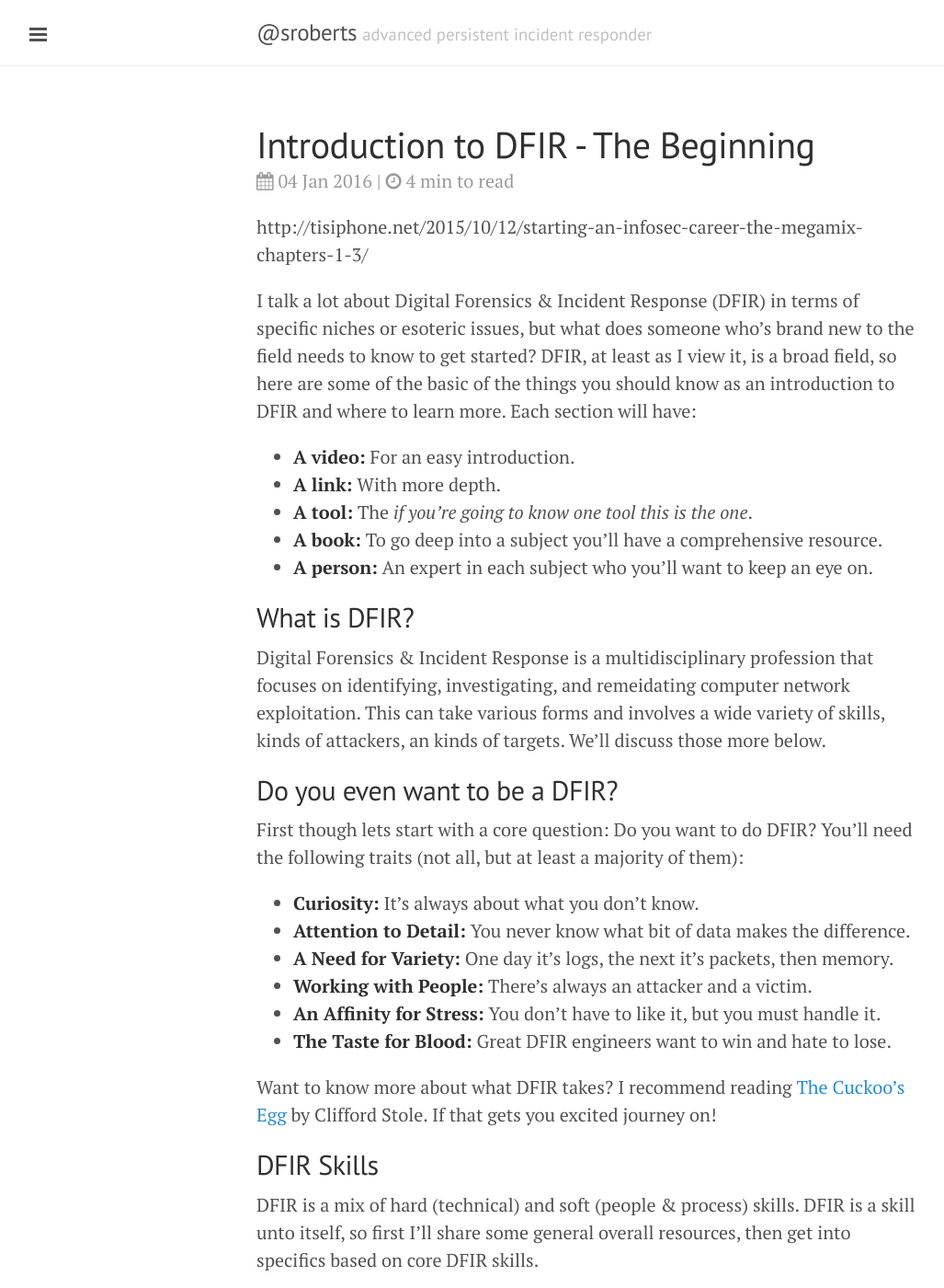
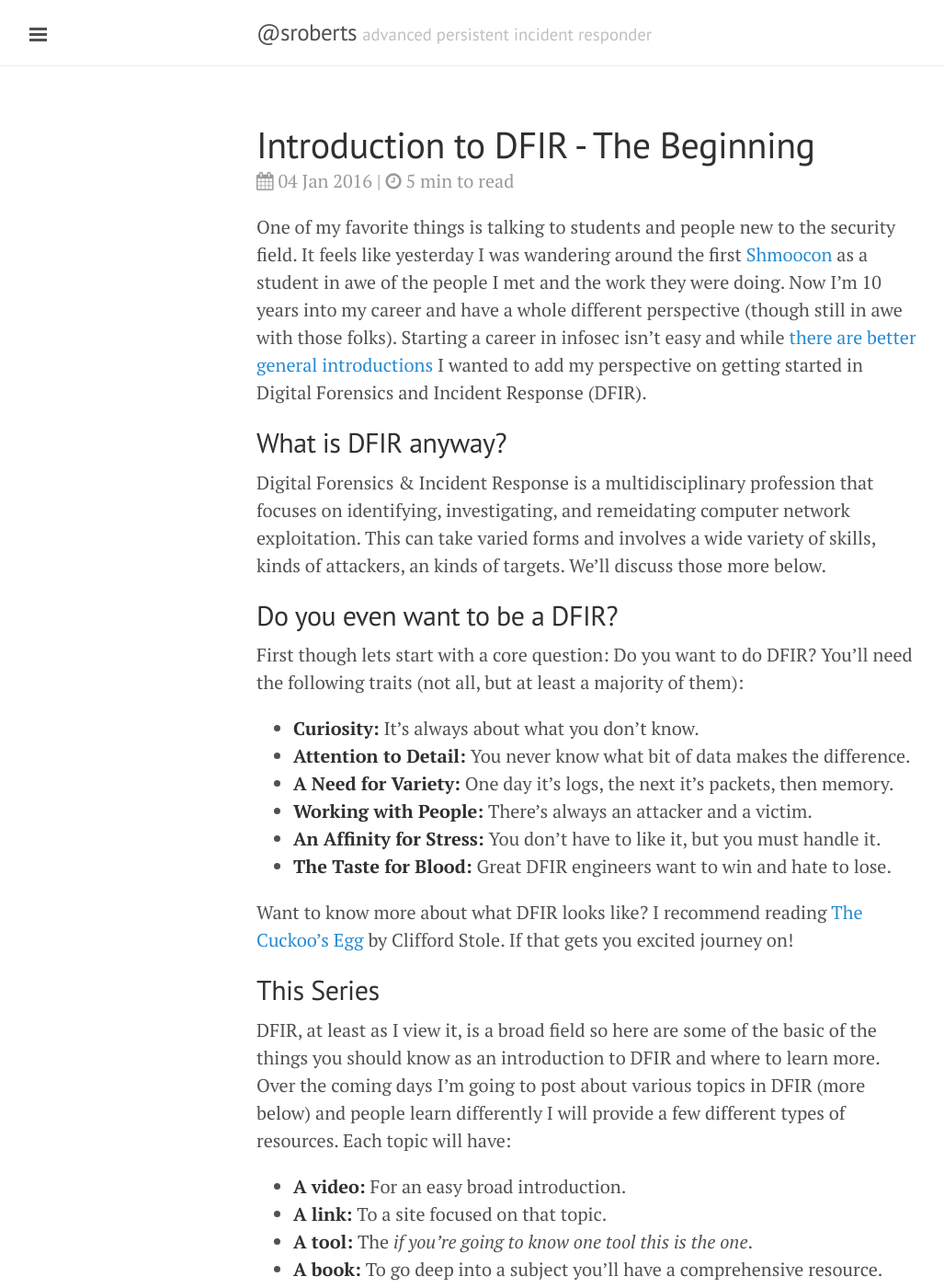
Before and after one commit to sroberts/sroberts.github.io, a Jekyll site: the page built from _posts/2016-01-04-introduction-to-dfir-the-beginning.md, in a window 1280 px wide and 1400 px high. Shown: the whole window at 92% size, without its empty margins (1-1028 px from the left). Built offline with Jekyll 4.4.1, drawn with Linux system fonts in a browser that asks for light colours; nearby versions of some CDN libraries; comment, search, counter and statistics services are not loaded; some of the changed text lies outside the part shown.

Commit message:
edits and more spell checking

```diff
--- a/_posts/2016-01-04-introduction-to-dfir-the-beginning.md
+++ b/_posts/2016-01-04-introduction-to-dfir-the-beginning.md
@@ -3,20 +3,11 @@
 title: Introduction to DFIR - The Beginning
 ---
 
-http://tisiphone.net/2015/10/12/starting-an-infosec-career-the-megamix-chapters-1-3/
+One of my favorite things is talking to students and people new to the security field. It feels like yesterday I was wandering around the first [Shmoocon](http://shmoocon.org/) as a student in awe of the people I met and the work they were doing. Now I'm 10 years into my career and have a whole different perspective (though still in awe with those folks). Starting a career in infosec isn't easy and while [there are better general introductions](http://tisiphone.net/2015/10/12/starting-an-infosec-career-the-megamix-chapters-1-3/) I wanted to add my perspective on getting started in Digital Forensics and Incident Response (DFIR).
 
+## What is DFIR anyway?
 
-I talk a lot about Digital Forensics & Incident Response (DFIR) in terms of specific niches or esoteric issues, but what does someone who's brand new to the field needs to know to get started? DFIR, at least as I view it, is a broad field, so here are some of the basic of the things you should know as an introduction to DFIR and where to learn more. Each section will have:
-
-- __A video:__ For an easy introduction.
-- __A link:__ With more depth.
-- __A tool:__ The _if you're going to know one tool this is the one_.
-- __A book:__ To go deep into a subject you'll have a comprehensive resource.
-- __A person:__ An expert in each subject who you'll want to keep an eye on.
-
-## What is DFIR?
-
-Digital Forensics & Incident Response is a multidisciplinary profession that focuses on identifying, investigating, and remeidating computer network exploitation. This can take various forms and involves a wide variety of skills, kinds of attackers, an kinds of targets. We'll discuss those more below.
+Digital Forensics & Incident Response is a multidisciplinary profession that focuses on identifying, investigating, and remeidating computer network exploitation. This can take varied forms and involves a wide variety of skills, kinds of attackers, an kinds of targets. We'll discuss those more below.
 
 ## Do you even want to be a DFIR?
 
@@ -29,21 +20,35 @@
 - __An Affinity for Stress:__ You don't have to like it, but you must handle it.
 - __The Taste for Blood:__ Great DFIR engineers want to win and hate to lose.
 
-Want to know more about what DFIR takes? I recommend reading [The Cuckoo's Egg](http://www.amazon.com/The-Cuckoos-Egg-Tracking-Espionage/dp/1416507787/ref=pd_sim_14_17) by Clifford Stole. If that gets you excited journey on!
+Want to know more about what DFIR looks like? I recommend reading [The Cuckoo's Egg](http://www.amazon.com/The-Cuckoos-Egg-Tracking-Espionage/dp/1416507787/ref=pd_sim_14_17) by Clifford Stole. If that gets you excited journey on!
+
+## This Series
+
+DFIR, at least as I view it, is a broad field so here are some of the basic of the things you should know as an introduction to DFIR and where to learn more. Over the coming days I'm going to post about various topics in DFIR (more below) and people learn differently I will provide a few different types of resources. Each topic will have:
+
+- __A video:__ For an easy broad introduction.
+- __A link:__ To a site focused on that topic.
+- __A tool:__ The _if you're going to know one tool this is the one_.
+- __A book:__ To go deep into a subject you'll have a comprehensive resource.
+- __A person:__ An expert in each subject who you'll want to learn from.
+
+Lets get started.
 
 ## DFIR Skills
 
-DFIR is a mix of hard (technical) and soft (people & process) skills. DFIR is a skill unto itself, so first I'll share some general overall resources, then get into specifics based on core DFIR skills.
+DFIR is a mix technical and soft (people & process) skills. DFIR is a skill unto itself we'll start with some general resources then get into specifics based on core DFIR skills.
 
 | Type | Resource | Notes |
 | ---- | -------- | ----- |
-| Video | [Threat Analysis of Complex Attacks](https://www.youtube.com/watch?v=Yh1XZf0hLS4) | From SANS DFIR Summit in 2015. Shows the variety of skills across IR analyzing an interesting attack. ([Honorable Mention #1](https://www.youtube.com/watch?v=r9Ctji9djxI), [Honorable Mention #2](https://www.youtube.com/watch?v=LYGi12N6oFQ)) |
+| Video | [Threat Analysis of Complex Attacks](https://www.youtube.com/watch?v=Yh1XZf0hLS4) | From SANS DFIR Summit in 2015. Shows the variety of skills across IR analyzing an interesting attack. |
 | Link | [Journey into Incident Response](http://journeyintoir.blogspot.com/) | Corey is a veteran incident responder who shares tons of resources big and small on his blog. |
-| Tool | [Redline](https://www.fireeye.com/services/freeware/redline.html) & [OSXCollector](http://yelp.github.io/osxcollector/) | Live response tools. Windows and OSX respectively. |
+| Tool | [Redline](https://www.fireeye.com/services/freeware/redline.html) & [OSXCollector](http://yelp.github.io/osxcollector/) | Live response tools. Windows and OSX respectively. Try them out on your own systems. |
 | Book | [Digital Forensics and Incident Response 3rd Edition](http://www.amazon.com/Incident-Response-Computer-Forensics-Edition/dp/0071798684) | The name is a give away, but it's a legitimately great book that covers the breath of IR. |
 | Person | [@jackcr](https://www.twitter.com/jackcr) - Jack Crook | Jack's Twitter feed is a letter to new analysts. Easy things to learn and hard truths in the same breath. Every DIFR should read it. Honorable Mention to [@hacks4pancakes](https://twitter.com/hacks4pancakes). |
 
 ### Technical Skills
+
+The first category of skills that I split DFIR into is technical skills. These are hands on keyboard skills focused on levels of an investigation.
 
 - File System Forensics
 - Memory Forensics
@@ -55,23 +60,25 @@
 
 ### Soft Skills
 
+I think soft skills get overlooked in the DFIR world. We focus so deeply on esoteric system minutia we don't realize we lack to the ability to make it relevant to others or in some cases even protect ourselves. These skills are important as they enable every one of the technical skills.
+
+- Investigation Process & Analysis
 - Operational Security
-- Investigation Process & Analysis
-- Writing & Communication
+- Communication
 - Working in a Team
 
 ## T Shaped People
 
-That list above is a lot but it covers the broad set of skills DFIRs have. Is every DFIR a master of all these skills? Not at all (Ok, I know one guy who might be). Most specialize in a few aspects and have less knowledge in others.
+That list above is a lot but it covers the broad set of skills DFIRs have. Is every DFIR a master of all these skills? Not at all (Ok, I know one guy who might be but he's total freak). Most DFIRs specialize in a few aspects and have less knowledge in others.
 
 ![T-Shaped People](https://docs.google.com/drawings/d/1c6xxt6JktO08HT6fIxEaCW50fVjHRvGnzbpECPMUmqk/pub?w=960&h=720)
 
-[_T-Shaped People_](https://en.wikipedia.org/wiki/T-shaped_skills) have deep skills in specific areas and more limited in skills in others. [I've talked before](http://sroberts.github.io/2015/05/02/imposter-syndrome-in-dfir/#the-jack-of-all-trades-inferiority) about how I'm confident in some of my skills and less so in other skills. One of the things that makes DFIR different than many other professions is most DFIRs are jack of all trade types. I'm not excellent at malware analysis, but I can do a little bit. At the same time I'm better at Network Forensics than most.
+This makes most DFIRS [_T-Shaped People_](https://en.wikipedia.org/wiki/T-shaped_skills) (see the T above now?), who have deep skills in specific areas and more limited in skills in others. [I've talked before](http://sroberts.github.io/2015/05/02/imposter-syndrome-in-dfir/#the-jack-of-all-trades-inferiority) about how I'm confident in some of my skills and less so in other skills. One of the things that makes DFIR different than many other professions is most DFIRs are jack of all trade types. I'm not excellent at malware analysis, but I can do a little bit. At the same time I'm better at Network Forensics than most.
 
 Why is this important? Two key reasons:
 
 - Not everyone needs to have the same skills. It's ok to have an affinity for a one skill and struggle a bit more with another.
-- Teams of DFIRs need to be built with complimentary skills. If you have a team strong in memory forensics perhaps you want your next hire to be a strong malware analyst. No one person can be an expert in everything, but your team should have strength across the board.
+- DFIR teams must focus on complimentary skills. If you have a team strong in memory forensics perhaps you want your next hire to be a strong malware analyst. No one person can be an expert in everything, but your team should have strength across the board.
 
 ## What's Next?
 
```
